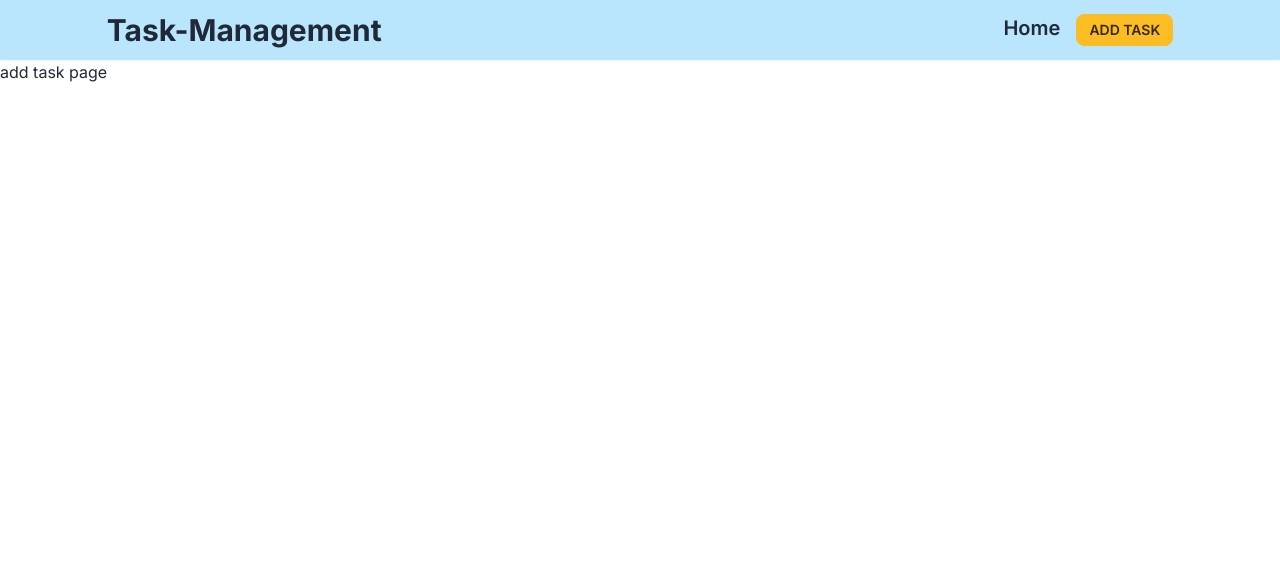
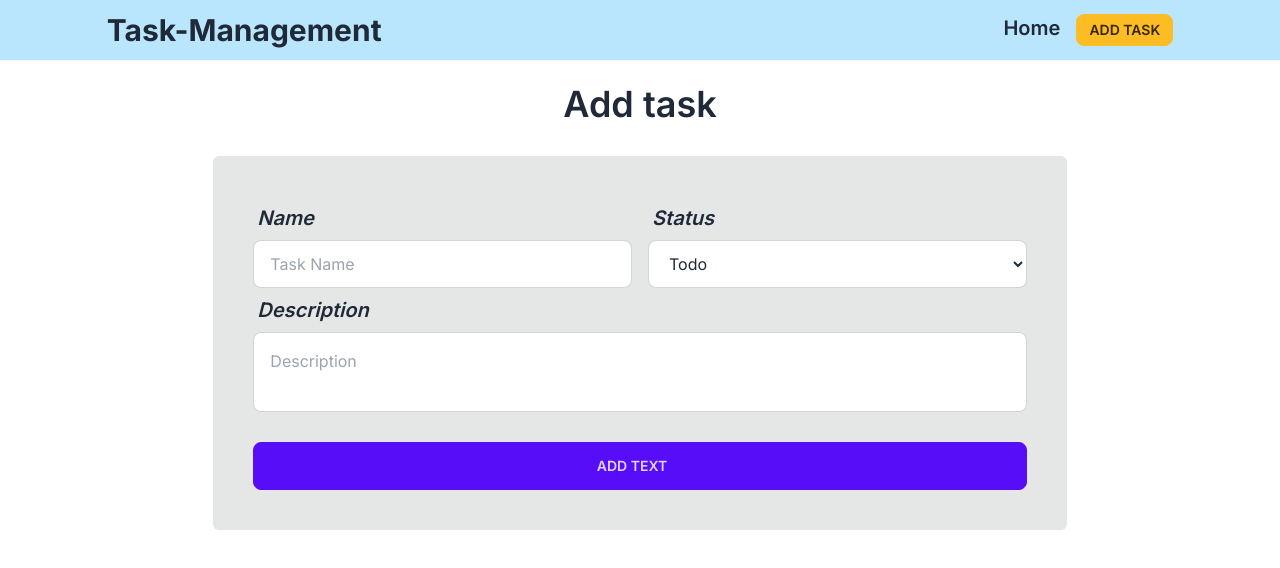
Before and after one commit to rofikul-resan/task-management-stamurai, a Next.js app: page /add-task in a window 1280 px wide. Shown: the top 568 px of the page. Built offline with nearby package versions, Linux system fonts and the light colour scheme.

Commit message:
add task page added

```diff
--- a/src/app/add-task/page.tsx
+++ b/src/app/add-task/page.tsx
@@ -1,7 +1,81 @@
-import React from "react";
+"use client";
+
+import { log } from "console";
+import React, { useState } from "react";
+import { Puff, RotatingLines } from "react-loader-spinner";
 
 const page = () => {
-  return <div>add task page</div>;
+  const [loading, setLoading] = useState<boolean>(false);
+  const handleAddTask = (event: React.FormEvent<HTMLInputElement>) => {
+    event.preventDefault();
+    const form = event.target;
+    const name: string = form.name.value;
+    console.log(name);
+  };
+  return (
+    <div>
+      <h1 className="text-center mt-6 text-4xl font-semibold">Add task</h1>
+      <form
+        onSubmit={handleAddTask}
+        className="w-8/12 mx-auto bg-base-300 p-10 mt-8 rounded-md"
+      >
+        <div className="grid md:grid-cols-2 gap-4">
+          <div className="form-control">
+            <label className="label">
+              <span className="text-xl font-semibold italic">Name</span>
+            </label>
+            <input
+              type="text"
+              placeholder="Task Name"
+              name="name"
+              className="input input-bordered"
+              required
+            />
+          </div>
+          <div className="form-control">
+            <label className="label">
+              <span className="text-xl font-semibold italic">Status</span>
+            </label>
+            <select
+              placeholder="Task Status"
+              name="status"
+              className="input input-bordered"
+              required
+            >
+              <option value="toDo"> Todo</option>
+              <option value="progress"> In Progress</option>
+              <option value="completed"> Completed</option>
+            </select>
+          </div>
+        </div>
+        <div>
+          <label className="label">
+            <span className="text-xl font-semibold italic">Description</span>
+          </label>
+          <textarea
+            placeholder="Description"
+            name="description"
+            className="input input-bordered h-20 p-4 w-full resize-none"
+            required
+          />
+        </div>
+        <div className="form-control">
+          <button className="btn btn-primary btn-block mt-6 gap-4">
+            <span>Add Text</span>
+            <span>
+              <RotatingLines
+                strokeColor="black"
+                strokeWidth="5"
+                animationDuration="0.75"
+                width="25"
+                visible={loading}
+              />
+            </span>
+          </button>
+        </div>
+      </form>
+    </div>
+  );
 };
 
 export default page;
--- /dev/null
+++ b/src/app/store/taskStore.tsx
@@ -0,0 +1,47 @@
+import { types } from "mobx-state-tree";
+import { useEffect } from "react";
+
+const Task = types
+  .model("Task", {
+    id: types.identifier,
+    title: types.string,
+    description: types.string,
+    status: types.string,
+  })
+  .actions((self) => ({
+    updateStatus(newStatus: string) {
+      self.status = newStatus;
+    },
+  }));
+
+const TaskStore = types
+  .model("TaskStore", {
+    tasks: types.array(Task),
+  })
+  .actions((self) => ({
+    addTask(taskData: { title: string; description: string; status: string }) {
+      const newTask = Task.create({
+        id: String(Date.now()),
+        ...taskData,
+      });
+      self.tasks.push(newTask);
+    },
+    deleteTask(taskId: string) {
+      const taskIndex = self.tasks.findIndex((task) => task.id === taskId);
+      if (taskIndex !== -1) {
+        self.tasks.splice(taskIndex, 1);
+      }
+    },
+    loadTask(
+      prevTask: {
+        id: string;
+        title: string;
+        description: string;
+        status: string;
+      }[]
+    ) {
+      self.tasks.push(...prevTask);
+    },
+  }));
+
+export default TaskStore;
```
Also changed, not shown: .eslintrc.json.
